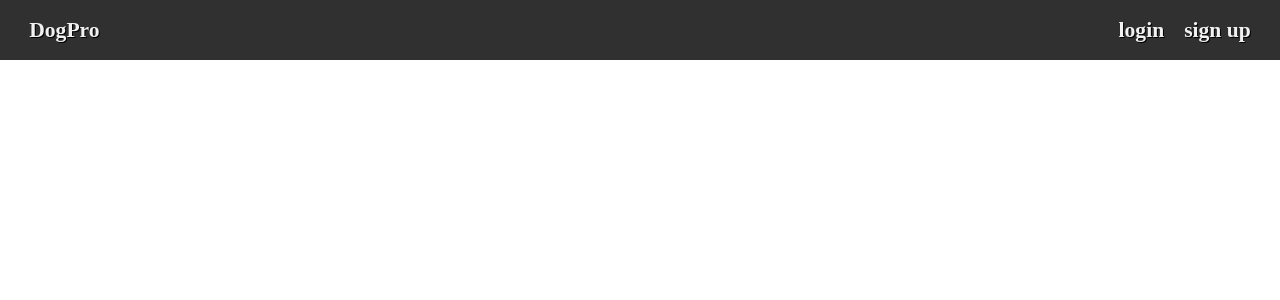
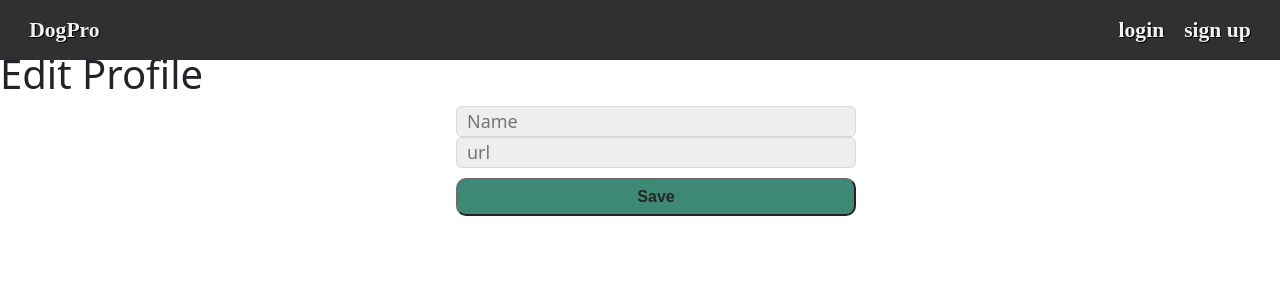
Before and after one commit to Tfauves/DogProFrontEnd, a React (Create React App) app: page /updateProfile in a window 1280 px wide. Shown: the top 300 px of the page. Built offline with nearby package versions, Linux system fonts and the light colour scheme.

Commit message:
update profile component and update form component added need minor bug fixes

```diff
--- a/src/components/Navbar/NavBar.js
+++ b/src/components/Navbar/NavBar.js
@@ -46,11 +46,6 @@ const NavBar = (props) => {
           justifyContent: "flex-end",
         }}
       >
-        {/* <NavButton
-          style={{ fontFamily: "specialElite, cursive" }}
-          to="/"
-          label="home"
-        /> */}
         {auth.token ? (
           <Fragment>
             <NavButton
--- /dev/null
+++ b/src/components/Profiles/EditProfileForm.js
@@ -0,0 +1,57 @@
+import React from "react";
+import InlineInputContainer from "../common/InlineInputContainer";
+import AdvButton from "../common/AdvButton";
+import Form from "../common/Form";
+import Input from "../common/Input";
+
+const EditProfileForm = (props) => {
+  const { updateForm, onSubmit } = props;
+
+  const handleChange = (e) => {
+    updateForm(e.target.id, e.target.value);
+  };
+
+  const handleSubmit = (e) => {
+    onSubmit(e);
+  };
+
+  return (
+    <div>
+      <h1>Edit Profile</h1>
+      <Form
+        onSubmit={handleSubmit}
+        style={{
+          maxWidth: "800px",
+          width: "100%",
+        }}
+      >
+        <InlineInputContainer>
+          <Input
+            id="name"
+            placeholder="Name"
+            onChange={handleChange}
+            // value={query.name}
+          />
+        </InlineInputContainer>
+        <InlineInputContainer>
+          <Input
+            id="avatar"
+            placeholder="url"
+            onChange={handleChange}
+            // value={query.sex}
+          />
+        </InlineInputContainer>
+        <AdvButton
+          style={{ marginTop: "10px" }}
+          variant="primary"
+          size="lg"
+          type="submit"
+        >
+          Save
+        </AdvButton>
+      </Form>
+    </div>
+  );
+};
+
+export default EditProfileForm;
--- a/src/components/Profiles/Profile.js
+++ b/src/components/Profiles/Profile.js
@@ -8,7 +8,7 @@ import Spinner from "../faCommon/Spinner";
 import AdvButton from "../common/AdvButton";
 import { Fragment } from "react/cjs/react.production.min";
 import image from "../../assets/cardImg.jpg";
-import { Container } from "react-bootstrap";
+import { Button, Container } from "react-bootstrap";
 import { faPaw } from "@fortawesome/free-solid-svg-icons";
 import { FontAwesomeIcon } from "@fortawesome/react-fontawesome";
 import Dogs from "./Dogs";
@@ -41,6 +41,9 @@ const Profile = (props) => {
 
   const onClick = () => {
     navigate("/newDog");
+  };
+  const onClickPro = () => {
+    navigate("/updateProfile");
   };
 
   const displayProfile = () => {
@@ -81,6 +84,16 @@ const Profile = (props) => {
               height={250}
               alt="placeholder img"
             />
+            <AdvButton
+              onClick={onClickPro}
+              style={{
+                width: "auto",
+                color: "#F1F1F1",
+                backgroundColor: "gray",
+              }}
+            >
+              Edit Profile
+            </AdvButton>
           </div>
           ,
           <div
--- /dev/null
+++ b/src/components/Profiles/UpdateProfile.js
@@ -0,0 +1,52 @@
+import React, { useState, useContext } from "react";
+import { useNavigate } from "react-router-dom";
+import axios from "axios";
+import { AuthContext } from "../Providers/AuthProvider";
+import EditProfileForm from "./EditProfileForm";
+
+const UpdatedProfile = () => {
+  const host = "http://localhost:8080";
+
+  let navigate = useNavigate();
+
+  const [query, setQuery] = useState({
+    name: "",
+  });
+
+  const [auth] = useContext(AuthContext);
+
+  const updateForm = (field, value) => {
+    setQuery({
+      ...query,
+      [field]: value,
+    });
+  };
+
+  const onSubmit = async (token) => {
+    const data = query;
+    console.log(data);
+    data.name = {
+      name: data.name,
+    };
+    data.avatar = { url: data.avatar.url };
+    try {
+      const res = await axios.put(`${host}/api/profile`, data, {
+        headers: {
+          Authorization: `Bearer ${auth.token}`,
+        },
+      });
+      navigate("/profile");
+    } catch (err) {
+      alert(err.response.data.message);
+    }
+  };
+
+  return (
+    <EditProfileForm
+      query={query}
+      updateForm={updateForm}
+      onSubmit={onSubmit}
+    />
+  );
+};
+export default UpdatedProfile;
--- a/src/components/Routers/AppRouter.js
+++ b/src/components/Routers/AppRouter.js
@@ -8,7 +8,8 @@ import Profile from "../Profiles/Profile";
 import Dogs from "../Profiles/Dogs";
 import NewDog from "../NewDog";
 import DogProfile from "../Profiles/DogProfile";
-import Journal from "./../Journal/Journal";
+import Journal from "../Journal/Journal";
+import UpdatedProfile from "../Profiles/UpdateProfile";
 
 const AppRouter = () => {
   return (
@@ -20,6 +21,7 @@ const AppRouter = () => {
           <Route path="/newDog" element={<NewDog />} />
           <Route path="/login" element={<Login />} />
           <Route path="/register" element={<Register />} />
+          <Route path="/updateProfile" element={<UpdatedProfile />} />
           <Route path="/profile" element={<Profile />} />
           <Route path="/profile/:ownId" element={<Profile />} />
           <Route path="/dog" element={<Dogs />} />
```
Also changed, not shown: src/App.js (+5 -6 lines).
